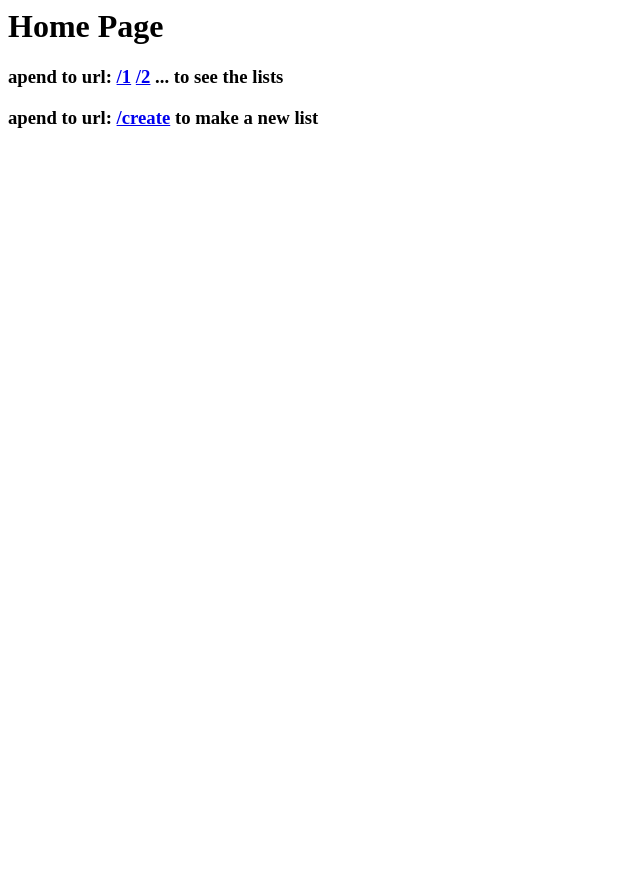
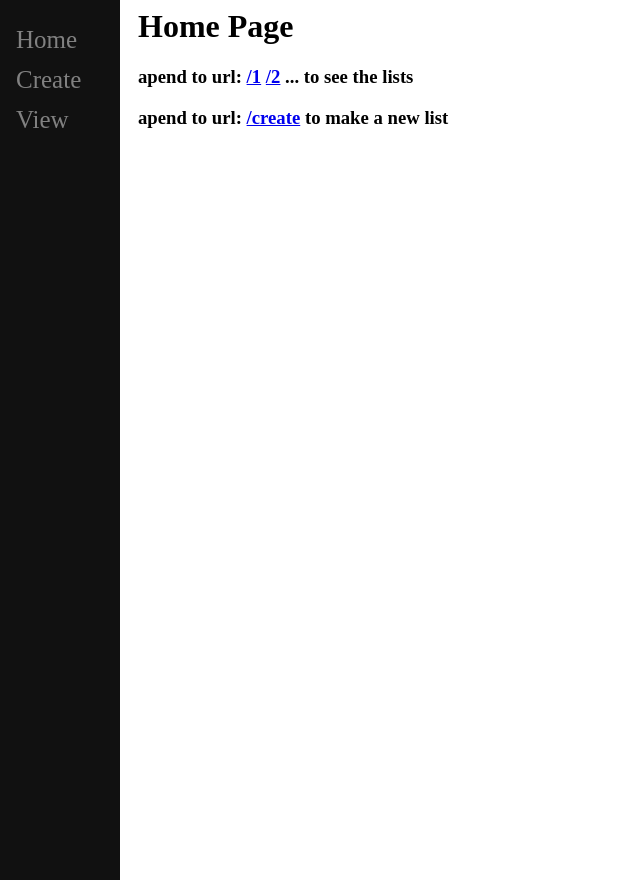
Before and after one commit to AlejoRMinetti/todolist-django-tuto, a Django app: page / in a window 1280 px wide. Shown: the whole page, without its empty margins (0-640 px from the left). Run offline with Django 3.2, Linux system fonts and the light colour scheme.

Commit message:
Add a sidebar

```diff
--- a/main/templates/main/base.html
+++ b/main/templates/main/base.html
@@ -1,13 +1,48 @@
 <html>
-<head>
+  <head>
+    <style type="text/css">
+            .sidenav {
+            	height:100%;
+            	width:120px;
+            	position: fixed;
+            	z-index:1;
+            	top:0;
+            	left:0;
+            	background-color:#111;
+            	overflow-x: :hidden;
+            	padding-top:20px;
+            }
+
+            .sidenav a {
+            	padding:6px 8px 6px 16px;
+            	text-decoration: none;
+            	font-size:25px;
+            	color: #818181;
+            	display:block;
+            }
+
+      {% comment %} when mouse on it {% endcomment %}
+            .sidenav a:hover{
+            	color:#f1f1f1;
+            }
+
+            .main{
+            	margin-left:120px;
+            	padding: 0px 10px;
+            }
+    </style>
     <title>{% block title %}Tim's Site{% endblock %}</title>
-</head>
+  </head>
 
-<body>
-    <div id="content" name="content">
-	{% block content %}
-	{% endblock %}
+  <body>
+    <div class="sidenav">
+      <a href="/">Home</a>
+      <a href="/create">Create</a>
+      <a href="/2">View</a>
     </div>
 
-</body>
+    <div id="content" , name="content" , class="main">
+      {% block content %} {% endblock %}
+    </div>
+  </body>
 </html>
```
